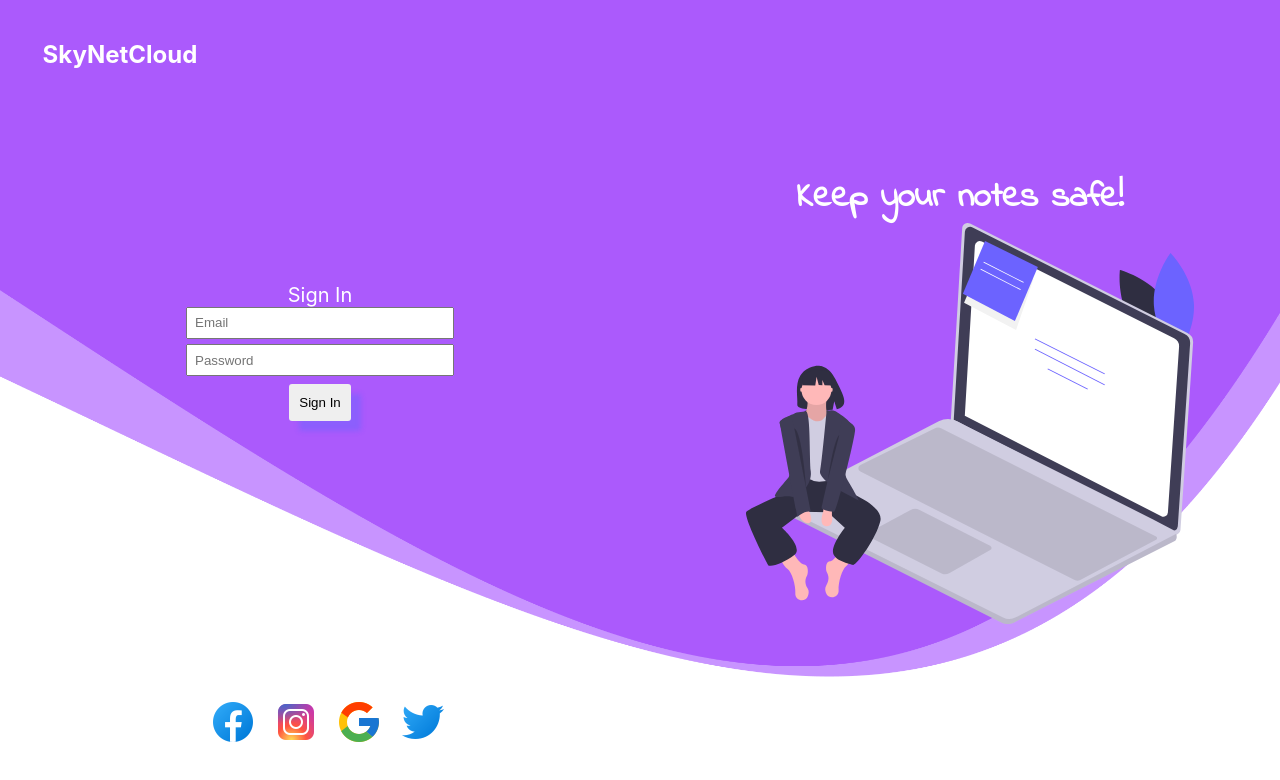
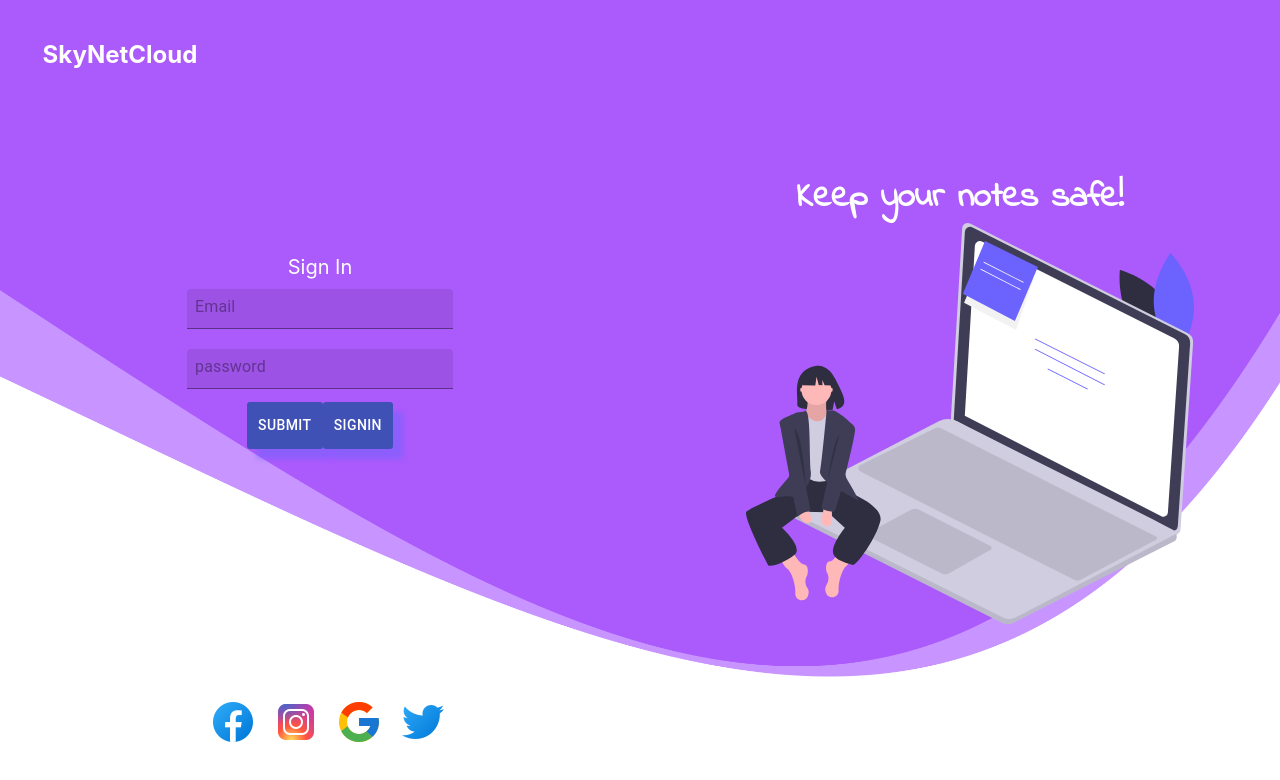
Before and after one commit to Saddam-tech/SkyNet.cloud, a React (Create React App) app: page / in a window 1280 px wide. Shown: the top 780 px of the page. Built offline with nearby package versions, Linux system fonts and the light colour scheme.

Commit message:
made some changes to UI

```diff
--- a/package.json
+++ b/package.json
@@ -3,6 +3,7 @@
   "version": "0.1.0",
   "private": true,
   "dependencies": {
+    "@material-ui/core": "^4.11.0",
     "@testing-library/jest-dom": "^4.2.4",
     "@testing-library/react": "^9.5.0",
     "@testing-library/user-event": "^7.2.1",
--- a/src/components/Input/Input.js
+++ b/src/components/Input/Input.js
@@ -1,15 +1,43 @@
 import React from "react";
 import classes from "./Input.module.css";
+import TextField from '@material-ui/core/TextField';
 
 const input = (props) => {
   let inputElement = null;
 
   switch (props.elementType) {
+    case "email":
+      inputElement = (
+        <TextField
+          {...props.elementConfig}
+          value={props.value}
+          onChange={props.changed}
+          variant='filled'
+          color='secondary'
+        />
+      );
+      break;
     case "textarea":
-      inputElement = <textarea {...props.elementConfig} value={props.value} onChange={props.changed} />;
+      inputElement = (
+        <TextField
+          {...props.elementConfig}
+          value={props.value}
+          onChange={props.changed}
+          variant='filled'
+          color='secondary'
+        />
+      );
       break;
-      default:
-        inputElement = <select></select>
+    default:
+      inputElement = (
+        <TextField
+          {...props.elementConfig}
+          value={props.value}
+          onChange={props.changed}
+          variant='filled'
+          color='secondary'
+        />
+      );
   }
 
   return (
--- a/src/containers/Layout/Layout.js
+++ b/src/containers/Layout/Layout.js
@@ -1,34 +1,117 @@
-import React, { Component } from "react";
+import React, { useState, useEffect } from "react";
 import styled from "styled-components";
-//import { browserHistory } from "react-router-dom";
-
 import Background from "../../assets/background.png";
 import GirlPicture from "../../assets/note-svg.svg";
-//import Brand from "../../assets/our-logo.png";
-
 import Instagram from "../../assets/instagram.png";
 import Facebook from "../../assets/facebook.png";
 import Google from "../../assets/google.png";
 import Twitter from "../../assets/twitter.png";
+import Input from "../../components/Input/Input";
+import { updateObject } from "../../shared/utility";
+import Spinner from "../../components/Spinner/Spinner";
+import axios from "axios";
+import Button from '@material-ui/core/Button';
+import TextField from '@material-ui/core/TextField';
 
-class Layout extends Component {
-  // useEffect((props) => {
-  //   console.log(props);
-  // });
+const Layout = (props) => {
+  const [isSignup, setIsSignup] = useState(true);
+  const [loading, setIsLoading] = useState(false);
+  const [authForm, setAuthForm] = useState({
+    email: {
+      elementType: "input",
+      elementConfig: {
+        type: "email",
+        placeholder: "Email",
+      },
+      value: "",
+    },
+    password: {
+      elementType: "input",
+      elementConfig: {
+        type: "password",
+        placeholder: "password",
+      },
+      value: "",
+    },
+  });
 
- loginHandler = () => {
-    this.props.history.push('/notes')
+  const inputChangedHandler = (event, elementId) => {
+    const updatedControls = updateObject(authForm, {
+      [elementId]: updateObject(authForm[elementId], {
+        value: event.target.value,
+      }),
+    });
+    setAuthForm(updatedControls);
   };
 
-  render() {
+  const formElementsArray = [];
+
+  for (let key in authForm) {
+    formElementsArray.push({
+      id: key,
+      config: authForm[key],
+    });
+  }
+
+  let form = formElementsArray.map((formElement) => (
+    <Input
+      key={formElement.id}
+      elementType={formElement.config.elementType}
+      elementConfig={formElement.config.elementConfig}
+      value={formElement.config.value}
+      changed={(event) => inputChangedHandler(event, formElement.id)}
+    />
+  ));
+
+  const switchAuthModeHandler = (prevState) => {
+    setIsSignup(!isSignup);
+  };
+
+  if (loading) {
+    form = <Spinner />;
+  }
+
+  const submitHandler = (event) => {
+    event.preventDefault();
+    const authData = {
+      email: authForm.email.value,
+      password: authForm.password.value,
+      returnSecureToken: true,
+    };
+    let url =
+      "https://identitytoolkit.googleapis.com/v1/accounts:signUp?key=AIzaSyB8du5DrQxsi8H3gm99TcZvrSocFv1rsUY";
+
+    if (!isSignup) {
+      url =
+        "https://identitytoolkit.googleapis.com/v1/accounts:signInWithPassword?key=AIzaSyB8du5DrQxsi8H3gm99TcZvrSocFv1rsUY";
+    }
+
+    axios
+      .post(url, authData)
+      .then((response) => {
+        console.log(response);
+      })
+      .catch((err) => {
+        console.log(err);
+      });
+  };
+
+  // const loginHandler = () => {
+  //   props.history.push("/notes");
+  // };
+
   return (
     <Container>
       <h2>SkyNetCloud</h2>
-        <form onSubmit={this.loginHandler}>
+      <form>
         <label>Sign In</label>
-          <input type="text" placeholder="Email"/>
-          <input type="text" placeholder="Password"/>
-          <button type="submit">Sign In</button>
+        {form}
+        <div className="buttons">
+          <Button variant='contained' color='primary' onClick={submitHandler}>Submit</Button>
+          <Button variant='contained' color='primary' onClick={switchAuthModeHandler}>
+            {isSignup ? "SignIn" : "SignUp"}
+          </Button>
+        </div>
 
         <div className="logos">
           <img src={Facebook} alt="" />
@@ -45,7 +128,6 @@ class Layout extends Component {
     </Container>
   );
 };
-  }
 
 export default Layout;
 
@@ -55,6 +137,8 @@ const Container = styled.div`
   background: url(${Background});
   background-position: center;
   background-size: cover;
+  box-sizing: border-box;
+  box-shadow: 0, 2px, 3px, #ccc;
   display: flex;
   justify-content: space-around;
   align-items: center;
@@ -76,10 +160,11 @@ const Container = styled.div`
   form {
     width: 100%;
     display: flex;
-    flex-direction: column;
+    flex-flow: column;
     justify-content: center;
     align-items: center;
     margin-bottom: 100px;
+    left: 20px;
 
 
     .logos {
@@ -100,7 +185,9 @@ const Container = styled.div`
       padding: 0.5em;
       margin-bottom: 5px;
     }
-
+    .buttons {
+      display: flex;
+      flex-direction: row;
       button {
         padding: 0.8em;
         border: inherit;
@@ -121,6 +208,7 @@ const Container = styled.div`
           }
           75% {
             bottom: 0px;
+          }
         }
       }
     }
--- /dev/null
+++ b/src/shared/utility.js
@@ -0,0 +1,6 @@
+export const updateObject = (oldObject, updatedProperties) => {
+  return {
+    ...oldObject,
+    ...updatedProperties,
+  };
+};
```
Also changed, not shown: 2 other files (tests, documents, lock files or other folders). Lines whose indentation alone changed are shown as unchanged.
